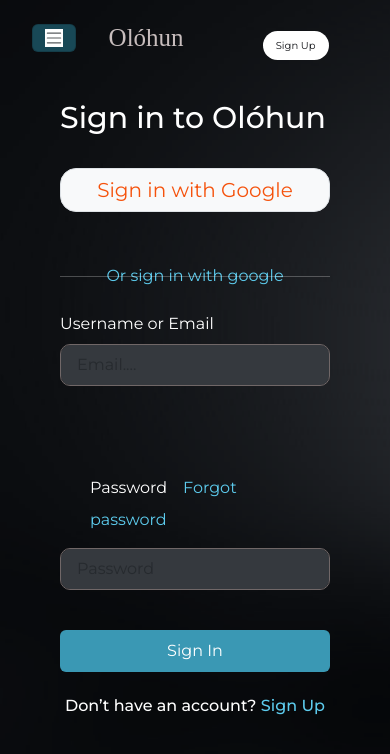
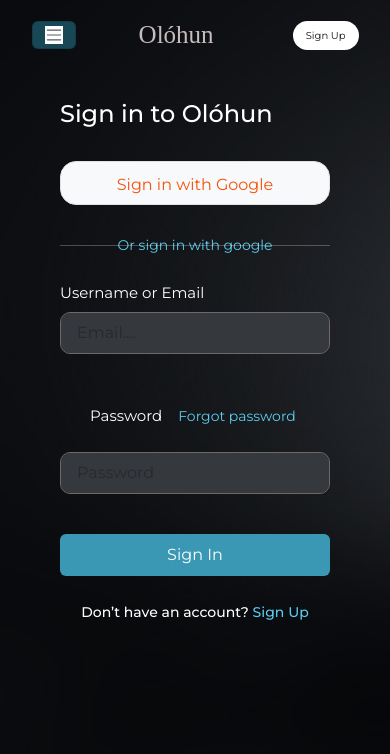
Before and after one commit to adesewaAdeyemo/OlohunR, a React (Vite) app: page /signin in a window 390 px wide. Shown: the top 754 px of the page. Built offline with nearby package versions, Linux system fonts and the light colour scheme; a web font is replaced by a local one.

Commit message:
update of the form responsiveness

```diff
--- a/src/Pages/auth/signin.jsx
+++ b/src/Pages/auth/signin.jsx
@@ -75,11 +75,11 @@ class SignIn extends Component {
                   type="submit"
                   className="btn continue-btn-auth btn-light border"
                 >
-                  Sign in with Google
+                  <Link to="gsignup">Sign in with Google</Link>
                 </button>
 
-                <br></br>
-                <br></br>
+                <br className="d-sm-none"></br>
+                <br className=""></br>
                 <br></br>
                 <hr></hr>
                 <div className="text-center pt-3 or">
@@ -91,9 +91,9 @@ class SignIn extends Component {
                     Or sign in with google
                   </Link>
                 </div>
-                <br></br>
+                <br className=""></br>
 
-                <Form.Group className="mb-3">
+                <Form.Group className="">
                   <Form.Label>Username or Email</Form.Label>
                   <span style={{ color: "red" }} className="px-2">
                     {this.state.emailError}
@@ -110,7 +110,9 @@ class SignIn extends Component {
                     style={inp}
                   />
                 </Form.Group>
-                <br></br>
+                <br className="d-sm-none"></br>
+                <br className="d-sm-none"></br>
+                <br className="d-sm-none"></br>
                 <Form.Group className="mb-3">
                   <div className="mb-3 d-flex" id="justb">
                     <Form.Label>Password</Form.Label>
--- a/src/Pages/auth/signup.jsx
+++ b/src/Pages/auth/signup.jsx
@@ -46,7 +46,7 @@ class SignUp extends Component {
                 >
                   <Link to="connectgoogle">Sign up with Google</Link>
                 </button>
-                <br></br>
+                <br className="d-sm-none"></br>
                 <br></br>
                 <br></br>
                 <hr></hr>
@@ -64,8 +64,8 @@ class SignUp extends Component {
                     Sign up with Email
                   </Link>
                 </button>
-                <br></br>
-                <br></br>
+                <br className="d-sm-none"></br>
+                <br className="d-sm-none"></br>
                 <div className="text-center py-3 form-footer">
                   <h6 style={{ color: "#fff" }}>
                     By creating an account you agree with our Terms of service,
--- a/src/index.css
+++ b/src/index.css
@@ -208,8 +208,12 @@ margin-right: 20px !important;}
   color: #fff !important;
   background-color: #fff !important;
 }
-.navform{
-  margin-top: -35px;
+.navform .block-btn{
+  /* margin-top: -40px;
+  margin-left: 70px !important; */
+}
+.navform.d-flex{
+  padding: 0 !important;
 }
 
     }
@@ -285,6 +289,28 @@ margin-right: 20px !important;}
     .search{
     width: 60px;
 }
+h2{
+  font-size: 24px !important;
+}
+label{
+  font-size: 15px;
+}
+a{
+  font-size: 14px;
+}
+
+h6{
+  font-size: 14px;
+  line-height: 24px;
+}
+button a, .continue-btn-auth a{
+  font-size: 16px !important;
+}
+/* br{
+  display: none !important;
+} */
+
+
 }
 
   @media screen and (max-width: 462px) {
@@ -310,6 +336,10 @@ button.navbar-toggler i{
 button.navbar-toggler i{
     font-size: 6px !important;
 }
+.navform .block-btn{
+  /* margin-left: 0px !important; */
+}
+
     }
 
 
```
